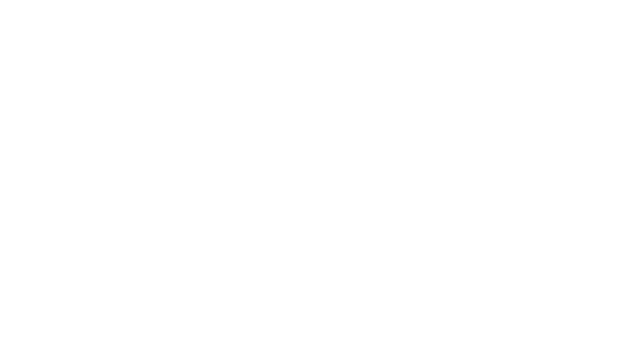
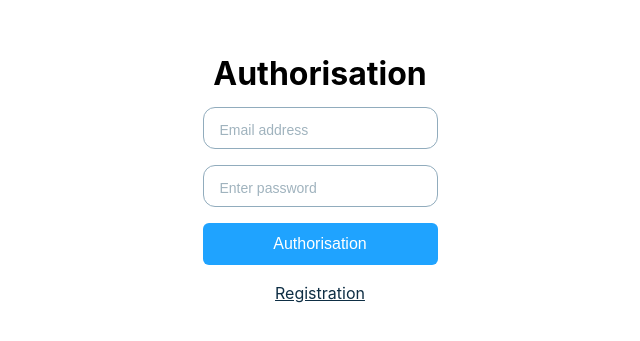
Before and after one commit to anton-heetch/vue-illustrative-example, a Vue app: page /authorisation in a window 1280 px wide. Before the commit this address had no page. Shown: the part 227-568 px from the top of the page, without its empty margins (320-960 px from the left). Built offline with nearby package versions, Linux system fonts and the light colour scheme.

Commit message:
feat: create user data on regitration, get user auth data on auth and put it on to localStorage, logged status checking added

```diff
--- /dev/null
+++ b/src/hooks/useAuthStatus.ts
@@ -0,0 +1,5 @@
+export const useAuthStatus = (): boolean => {
+	return !!(
+		localStorage.getItem('fIdToken') && localStorage.getItem('fLocalId')
+	)
+}
--- a/src/main.ts
+++ b/src/main.ts
@@ -6,18 +6,24 @@ import Authorisation from './views/Authorisation.vue'
 import Registration from './views/Registration.vue'
 import Main from './views/Main.vue'
 import { createPinia } from 'pinia'
+import { useAuthStatus } from './hooks/useAuthStatus'
 
 const pinia = createPinia()
 
 const routes = [
-	{ path: '/', component: Authorisation },
+	{ path: '/', component: Main },
+	{ path: '/authorisation', component: Authorisation },
 	{ path: '/registration', component: Registration },
-	{ path: '/main', component: Main },
 ]
 
 const router = createRouter({
 	history: createWebHistory(),
 	routes,
+})
+
+router.beforeEach((to, from) => {
+	if (!useAuthStatus() && to.path !== '/authorisation')
+		return { path: '/authorisation' }
 })
 
 const app = createApp(App)
--- a/src/stores/authorise.ts
+++ b/src/stores/authorise.ts
@@ -1,22 +1,20 @@
 import { defineStore, storeToRefs } from 'pinia'
 import { ref } from 'vue'
-import axios, { AxiosRequestConfig } from 'axios'
+import axios, { AxiosResponse } from 'axios'
 import { useUserDataStore } from './user-data'
 
 export const useAuthStore = defineStore('auth', () => {
-	const { user } = storeToRefs(useUserDataStore())
-
-	const email = ref<string | null>('')
-	const password = ref<string | null>('')
-	let auth = ref<object | null>({})
+	const email = ref<string>('')
+	const password = ref<string>('')
+	let auth = ref<AxiosResponse | any>({})
+	const userDataStore = useUserDataStore()
+	let { user } = storeToRefs(userDataStore)
 
 	const firebaseApi = import.meta.env.VITE_FIREBASE_TOKEN
 	const authUrl = import.meta.env.VITE_AUTH_URL
 	const firestoreUrl = import.meta.env.VITE_FIRESTORE_URL
 
 	const formSubmit = async function (): Promise<any> {
-		console.log('submit Auth from store')
-
 		const authData = {
 			email: email.value,
 			password: password.value,
@@ -29,15 +27,24 @@ export const useAuthStore = defineStore('auth', () => {
 					`${authUrl}accounts:signInWithPassword?key=${firebaseApi}`,
 					authData
 				)
-				.then((resp) => (auth = resp.data))
+				.then((resp) => {
+					auth = resp.data
+					localStorage.setItem('fIdToken', auth.idToken)
+					localStorage.setItem('fLocalId', auth.localId)
+				})
 
 			await axios
-				.get(`${firestoreUrl}databases/(default)/documents/users`, {
-					headers: {
-						Authorization: `Bearer ${auth.idToken}`,
-					},
+				.get(
+					`${firestoreUrl}databases/(default)/documents/users/${auth.localId}`,
+					{
+						headers: {
+							Authorization: `Bearer ${auth.idToken}`,
+						},
+					}
+				)
+				.then((resp) => {
+					user.value = resp.data.fields
 				})
-				.then((resp) => console.log(resp.data))
 		} catch (e) {
 			console.log(e)
 		}
--- a/src/stores/register.ts
+++ b/src/stores/register.ts
@@ -3,10 +3,10 @@ import { computed, ref } from 'vue'
 import axios, { AxiosResponse } from 'axios'
 
 export const useRegisterStore = defineStore('register', () => {
-	const firstName = ref<string | null>('')
-	const email = ref<string | null>('')
-	const password = ref<string | null>('')
-	const passwordRepeat = ref<string | null>('')
+	const firstName = ref<string>('')
+	const email = ref<string>('')
+	const password = ref<string>('')
+	const passwordRepeat = ref<string>('')
 	let auth = ref<AxiosResponse | any>({})
 
 	const firebaseApi = import.meta.env.VITE_FIREBASE_TOKEN
@@ -15,25 +15,32 @@ export const useRegisterStore = defineStore('register', () => {
 
 	const formSubmit = async function () {
 		const authData = {
+			displayName: firstName.value,
 			email: email.value,
 			password: password.value,
 			returnSecureToken: true,
 		}
-
-		await console.log(import.meta)
 
 		try {
 			auth = await axios.post(
 				`${authUrl}accounts:signUp?key=${firebaseApi}`,
 				authData
 			)
-			await axios.post(`${firestoreUrl}databases/(default)/documents/users`, {
-				fields: {
-					name: { stringValue: firstName.value },
-					email: { stringValue: email.value },
-					created: { timeStamp: new Date() },
+			await axios.post(
+				`${firestoreUrl}databases/(default)/documents/users?documentId=${auth.data.localId}`,
+				{
+					fields: {
+						name: { stringValue: firstName.value },
+						email: { stringValue: email.value },
+						created: { timestampValue: new Date() },
+					},
 				},
-			})
+				{
+					headers: {
+						Authorization: `Bearer ${auth.data.idToken}`,
+					},
+				}
+			)
 		} catch (e) {
 			console.log(e)
 		}
--- a/src/stores/user-data.ts
+++ b/src/stores/user-data.ts
@@ -8,6 +8,5 @@ export const useUserDataStore = defineStore('userData', () => {
 		created: string
 	}
 	const user = ref<UserData>()
-
 	return { user }
 })
--- a/src/views/Authorisation.vue
+++ b/src/views/Authorisation.vue
@@ -4,9 +4,12 @@ import Input from '../components/molecules/Input.vue'
 import Button from '../components/molecules/Button.vue'
 import { useAuthStore } from '../stores/authorise'
 import { storeToRefs } from 'pinia'
+import { watch } from 'vue'
+import { useUserDataStore } from '../stores/user-data'
 
 const { email, password } = storeToRefs(useAuthStore())
 const { formSubmit } = useAuthStore()
+const { user } = useUserDataStore()
 </script>
 <template>
 	<h1>Authorisation</h1>
```
